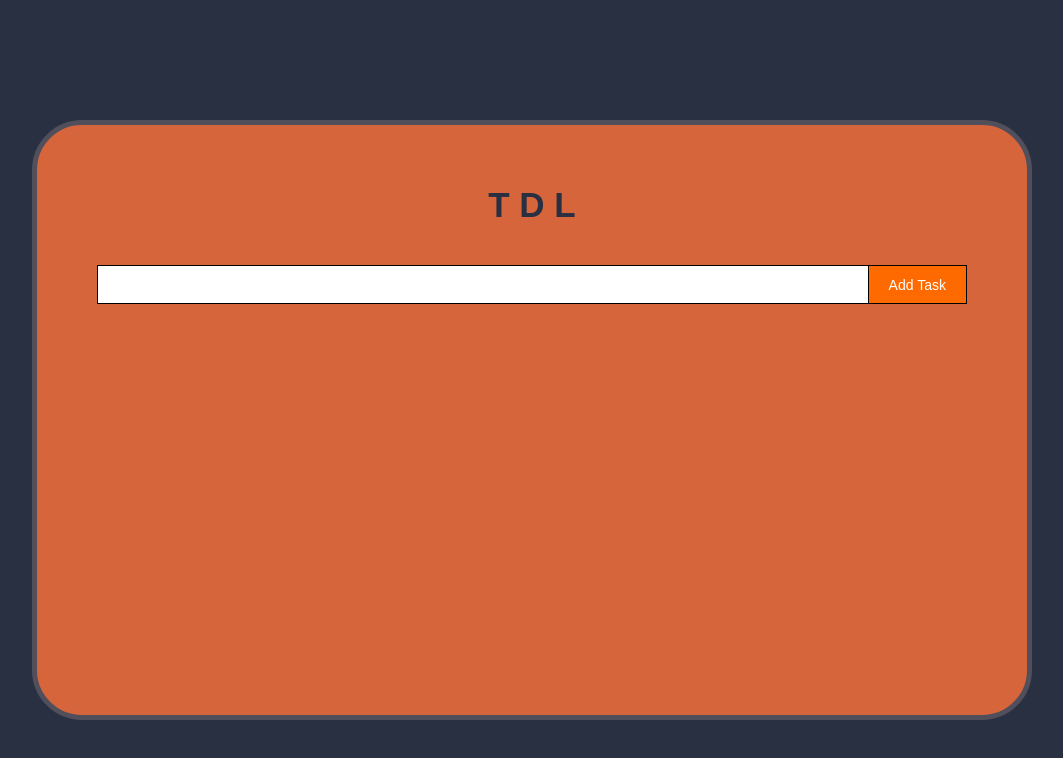
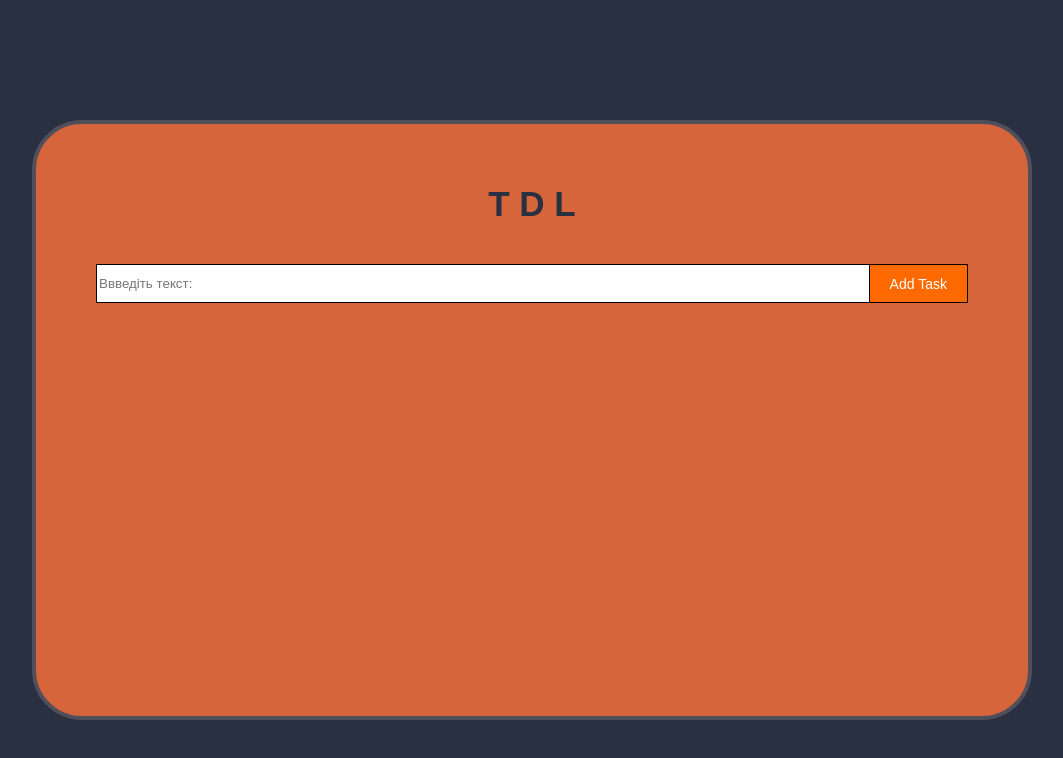
Before and after one commit to toodyann/tod-to-do-list, a plain HTML site: page index.html in a window 1280 px wide. Shown: the whole page, without its empty margins (108-1171 px from the left). Drawn offline with Linux system fonts and the light colour scheme.

Commit message:
fix bugs, beta v1.4

```diff
--- a/css/main.css
+++ b/css/main.css
@@ -12,7 +12,7 @@ html,body {
     height:600px;
     padding: 60px;
     box-sizing: border-box;
-    border: 5px solid rgb(81, 79, 91);
+    border: 4px solid rgb(81, 79, 91);
 
 }
 
--- a/index.html
+++ b/index.html
@@ -15,7 +15,7 @@
         <h1 class="textToDoContainer">T D L</h1>
 
             <div class="inputContainer">
-                <input type="text">
+                <input type="text" placeholder="Ввведіть текст:">
                 <button class="mainButton">Add Task</button>
             </div>
             <ul class="toDoList"></ul>
```
